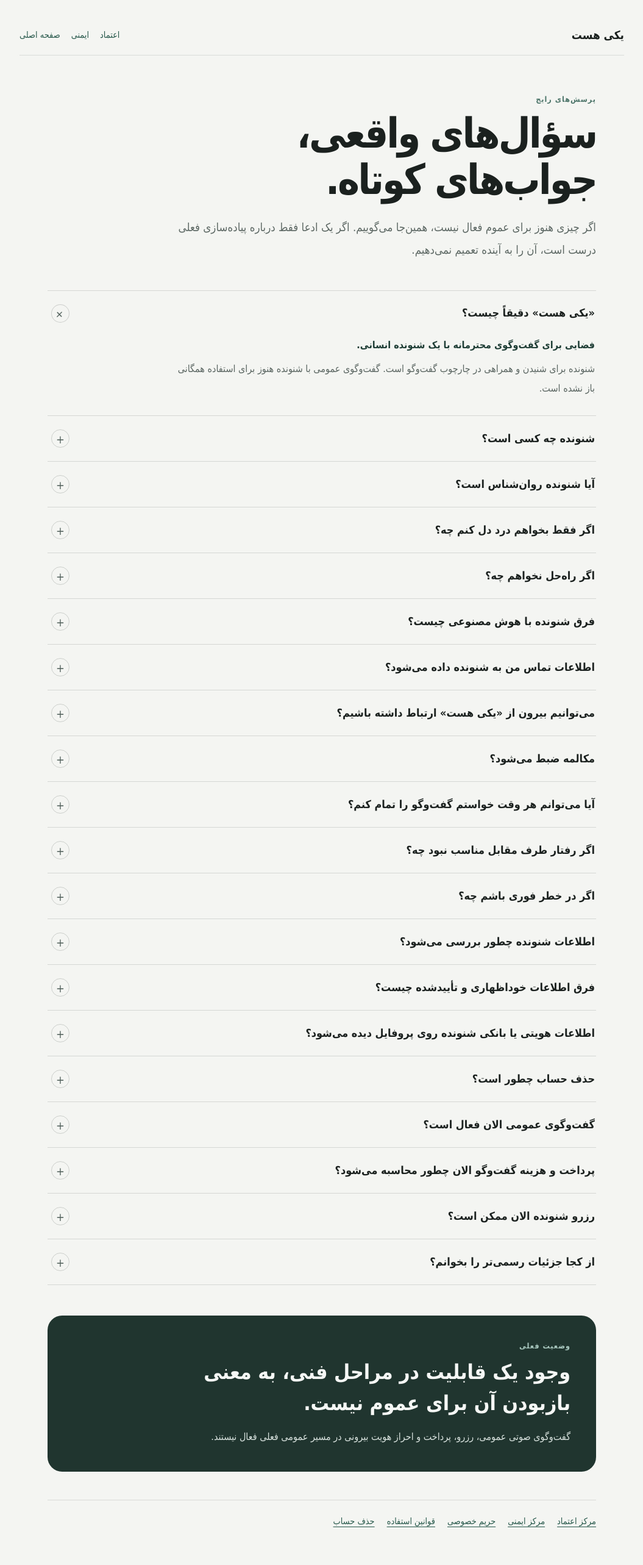
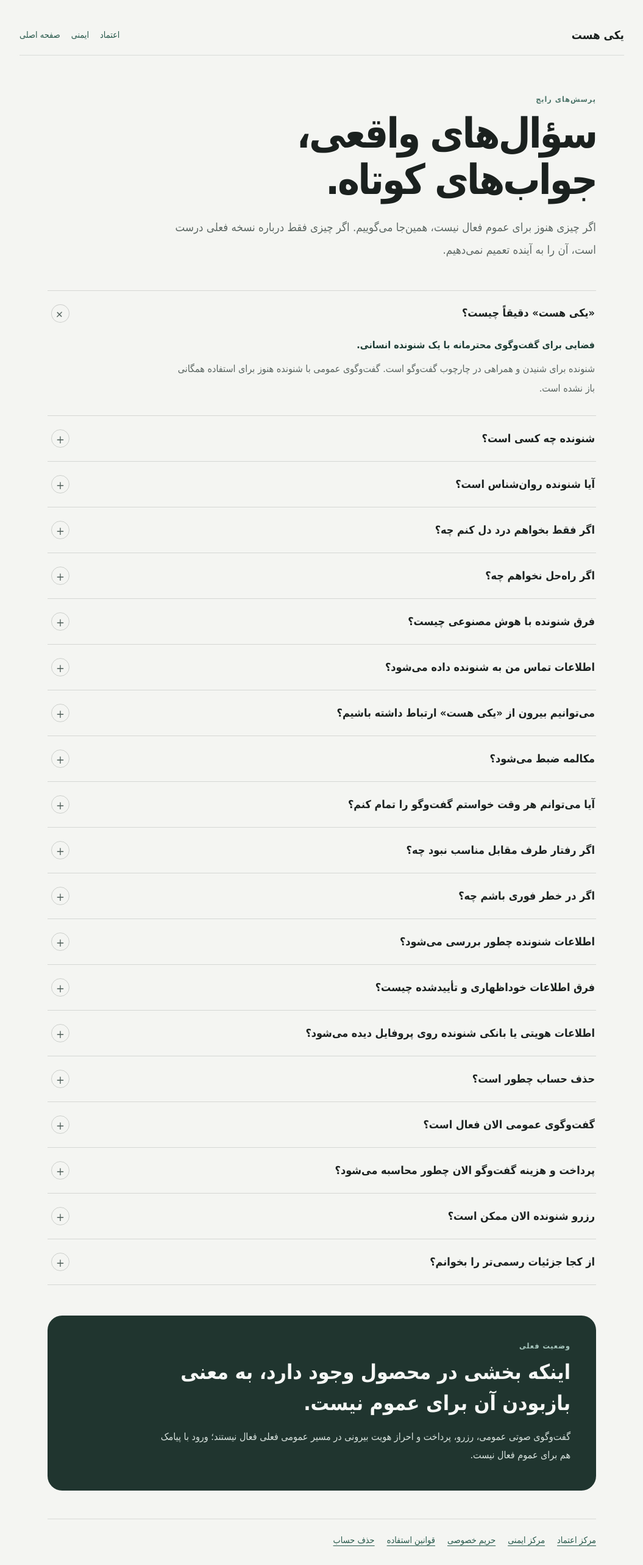
Before and after one commit to morfisam25-tech/YEKI-HAST, a Next.js app in the folder apps/web/: page /faq in a window 1280 px wide. Shown: the top 2566 px of the page at 61% size, without its empty margins (112-1167 px from the left). Built offline with nearby package versions, Linux system fonts and the light colour scheme.

Commit message:
Polish FAQ consumer and emergency language

```diff
--- a/apps/web/app/faq/page.tsx
+++ b/apps/web/app/faq/page.tsx
@@ -47,8 +47,8 @@ const faqItems: FaqItem[] = [
   },
   {
     question: 'اطلاعات تماس من به شنونده داده می‌شود؟',
-    shortAnswer: 'در مسیر فعلی تماس، ایمیل و شماره تلفن شما به شنونده نمایش داده نمی‌شود.',
-    detail: <p>الان گفت‌وگوی عمومی بسته است. در پیاده‌سازی فعلیِ صفحه کاری شنونده، پاسخ تماس شامل وضعیت و داده‌های لازم برای همان تماس است و ایمیل، شماره تلفن، نشانی یا نام حقوقی کاربر را برنمی‌گرداند. قوانین استفاده نیز درخواست یا انتشار اطلاعات تماس برای ادامه رابطه خارج از سرویس را نمی‌پذیرد.</p>,
+    shortAnswer: 'در نسخه فعلی، ایمیل و شماره تلفن شما جزو اطلاعاتی نیست که برای شنونده نمایش داده شود.',
+    detail: <p>الان گفت‌وگوی عمومی بسته است. در نسخه فعلی، اطلاعاتی که برای شنونده درباره همان گفت‌وگو نمایش داده می‌شود شامل وضعیت و داده‌های لازم برای تماس است؛ ایمیل، شماره تلفن، نشانی یا نام حقوقی کاربر جزو آن نیست. قوانین استفاده نیز درخواست یا انتشار اطلاعات تماس برای ادامه رابطه خارج از سرویس را نمی‌پذیرد.</p>,
   },
   {
     question: 'می‌توانیم بیرون از «یکی هست» ارتباط داشته باشیم؟',
@@ -58,27 +58,27 @@ const faqItems: FaqItem[] = [
   {
     question: 'مکالمه ضبط می‌شود؟',
     shortAnswer: 'در وضعیت عمومی فعلی اصلاً وارد گفت‌وگوی صوتی نمی‌شوید.',
-    detail: <p>مسیر عمومی صوت بسته است. در پیاده‌سازی فعلی مسیری برای ضبط یا ذخیره محتوای صوتی مکالمه وجود ندارد؛ این توضیح وضعیت پیاده‌سازی فعلی است و تضمین دائمی برای نسخه‌های آینده نیست. جزئیات بیشتر در <Link href="/privacy">حریم خصوصی</Link> آمده است.</p>,
+    detail: <p>مسیر عمومی صوت بسته است. در نسخه فعلی، مسیری در سامانه برای ضبط یا ذخیره محتوای صوتی مکالمه وجود ندارد؛ این توضیح مربوط به نسخه فعلی است و تضمین دائمی برای نسخه‌های آینده نیست. جزئیات بیشتر در <Link href="/privacy">حریم خصوصی</Link> آمده است.</p>,
   },
   {
     question: 'آیا می‌توانم هر وقت خواستم گفت‌وگو را تمام کنم؟',
-    shortAnswer: 'زیرساخت فعلی پایان‌دادن تماس توسط شرکت‌کننده را پشتیبانی می‌کند.',
+    shortAnswer: 'در نسخه فعلی، شرکت‌کننده می‌تواند تماس را پایان دهد؛ گفت‌وگوی عمومی هنوز بسته است.',
     detail: <p>برای موقعیت ایمنی نیز مسیر جداگانه خروج ایمنی وجود دارد. چون گفت‌وگوی عمومی هنوز باز نیست، این را به‌عنوان ابزار عمومیِ در دسترس امروز معرفی نمی‌کنیم.</p>,
   },
   {
     question: 'اگر رفتار طرف مقابل مناسب نبود چه؟',
-    shortAnswer: 'زیرساخت تماس مسیر گزارش، بلاک و خروج ایمنی دارد.',
+    shortAnswer: 'در نسخه فعلی، گزارش، بلاک و خروج ایمنی برای شرکت‌کنندگان تماس در نظر گرفته شده است.',
     detail: <p>گزارش برای مواردی مانند آزار، تهدید، رفتار جنسی، درخواست ارتباط خارج از سرویس، نقض حریم خصوصی و کلاهبرداری تعریف شده است. وضعیت و محدودیت دسترسی عمومی این ابزارها در <Link href="/safety">مرکز ایمنی</Link> توضیح داده شده است.</p>,
   },
   {
     question: 'اگر در خطر فوری باشم چه؟',
     shortAnswer: '«یکی هست» سرویس پاسخ اضطراری نیست.',
-    detail: <p>اگر شما یا شخص دیگری در خطر فوری هستید، از خدمات اضطراری معتبر محل خود یا یک فرد قابل اعتماد که می‌تواند همان لحظه کمک عملی کند استفاده کنید. این صفحه هیچ شماره‌ای را برای همه کشورها معتبر فرض نمی‌کند.</p>,
+    detail: <p>اگر شما یا شخص دیگری در خطر فوری هستید، منتظر شنونده نمانید. از کمک فوری‌ای استفاده کنید که در موقعیت شما در دسترس، مناسب و امن است و می‌تواند همان لحظه کمک عملی کند؛ مثل یک فرد قابل اعتماد نزدیک یا خدمات اضطراری یا حرفه‌ای محلی، اگر دسترسی به آن برای شما امن و ممکن است. این صفحه هیچ شماره یا مسیر واحدی را برای همه کشورها و موقعیت‌ها فرض نمی‌کند.</p>,
   },
   {
     question: 'اطلاعات شنونده چطور بررسی می‌شود؟',
     shortAnswer: 'همه اطلاعات پروفایل یک سطح اعتبار ندارند.',
-    detail: <p>ثبت‌نام، آموزش و ارزیابی مسیرهای جدا هستند. زیرساخت بررسی هویت نیز وجود دارد، اما احراز هویت بیرونی در مسیر عمومی فعلی فعال نیست. اطلاعاتی که فرد خودش می‌نویسد تا وقتی صریحاً بررسی نشده باشد خوداظهاری است.</p>,
+    detail: <p>ثبت‌نام، آموزش و ارزیابی مسیرهای جدا هستند. مرحله بررسی هویت در محصول پیش‌بینی شده، اما احراز هویت بیرونی در مسیر عمومی فعلی فعال نیست. اطلاعاتی که فرد خودش می‌نویسد تا وقتی صریحاً بررسی نشده باشد خوداظهاری است.</p>,
   },
   {
     question: 'فرق اطلاعات خوداظهاری و تأییدشده چیست؟',
@@ -103,12 +103,12 @@ const faqItems: FaqItem[] = [
   {
     question: 'پرداخت و هزینه گفت‌وگو الان چطور محاسبه می‌شود؟',
     shortAnswer: 'پرداخت عمومی فعلاً فعال نیست.',
-    detail: <p>زیرساخت داخلی مرتبط با اعتبار و زمان گفت‌وگو وجود دارد، اما خرید اعتبار و پرداخت عمومی بسته است. به همین دلیل این صفحه رقم، تعرفه یا مدل نهایی‌ای را که هنوز در مسیر عمومی ارائه نشده اعلام نمی‌کند.</p>,
+    detail: <p>محاسبه اعتبار و زمان گفت‌وگو در سامانه وجود دارد، اما خرید اعتبار و پرداخت عمومی بسته است. به همین دلیل این صفحه رقم، تعرفه یا مدل نهایی‌ای را که هنوز در مسیر عمومی ارائه نشده اعلام نمی‌کند.</p>,
   },
   {
     question: 'رزرو شنونده الان ممکن است؟',
     shortAnswer: 'برای عموم نه.',
-    detail: <p>رزرو در وضعیت فعلی جزو قابلیت‌های عمومی باز نیست. وجود مسیر فنی رزرو به معنی فعال‌بودن آن برای کاربر عمومی نیست.</p>,
+    detail: <p>رزرو در وضعیت فعلی جزو قابلیت‌های عمومی باز نیست. وجود بخش رزرو در محصول به معنی فعال‌بودن آن برای کاربر عمومی نیست.</p>,
   },
   {
     question: 'از کجا جزئیات رسمی‌تر را بخوانم؟',
@@ -134,7 +134,7 @@ export default function FaqPage() {
           <p className={styles.eyebrow}>پرسش‌های رایج</p>
           <h1 id="faq-title">سؤال‌های واقعی، جواب‌های کوتاه.</h1>
           <p className={styles.lead}>
-            اگر چیزی هنوز برای عموم فعال نیست، همین‌جا می‌گوییم. اگر یک ادعا فقط درباره پیاده‌سازی فعلی درست است، آن را به آینده تعمیم نمی‌دهیم.
+            اگر چیزی هنوز برای عموم فعال نیست، همین‌جا می‌گوییم. اگر چیزی فقط درباره نسخه فعلی درست است، آن را به آینده تعمیم نمی‌دهیم.
           </p>
         </section>
 
@@ -155,8 +155,8 @@ export default function FaqPage() {
 
         <aside className={styles.statusBox} aria-labelledby="status-title">
           <p className={styles.eyebrow}>وضعیت فعلی</p>
-          <h2 id="status-title">وجود یک قابلیت در مراحل فنی، به معنی بازبودن آن برای عموم نیست.</h2>
-          <p>گفت‌وگوی صوتی عمومی، رزرو، پرداخت و احراز هویت بیرونی در مسیر عمومی فعلی فعال نیستند.</p>
+          <h2 id="status-title">اینکه بخشی در محصول وجود دارد، به معنی بازبودن آن برای عموم نیست.</h2>
+          <p>گفت‌وگوی صوتی عمومی، رزرو، پرداخت و احراز هویت بیرونی در مسیر عمومی فعلی فعال نیستند؛ ورود با پیامک هم برای عموم فعال نیست.</p>
         </aside>
 
         <footer className={styles.footer}>
```
